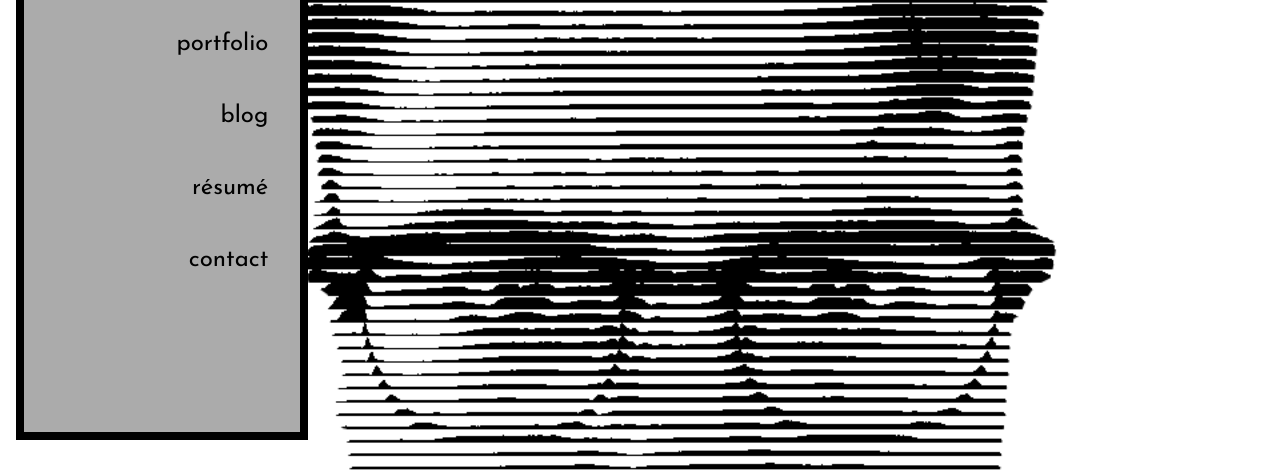
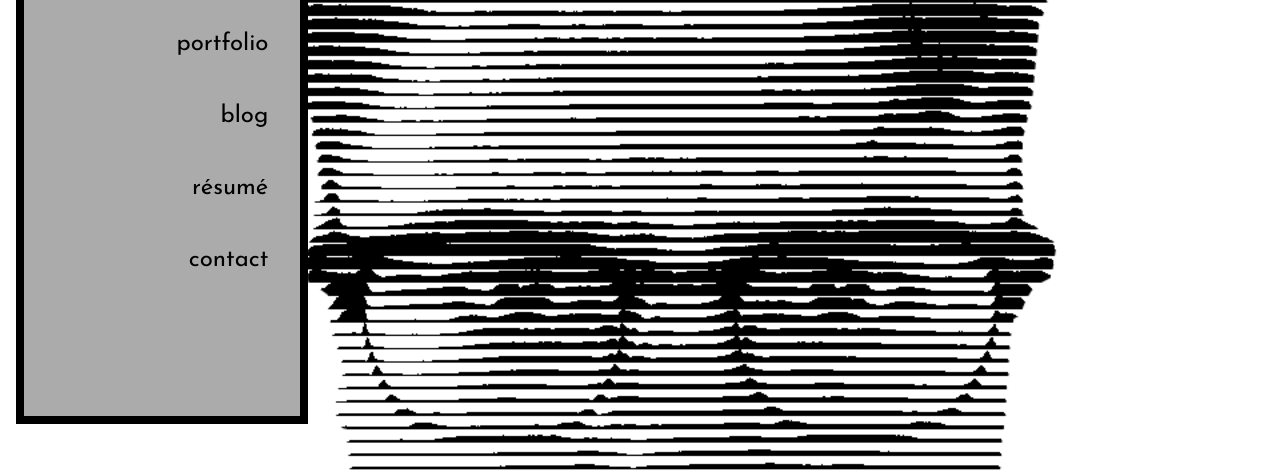
Before and after one commit to ZacharyDudley/Zach.com, a React app: page / in a window 1280 px wide. Shown: the part 344-816 px from the top of the page. Built offline with nearby package versions, Linux system fonts and the light colour scheme.

Commit message:
WIP styling

```diff
--- a/client/Sidebar.js
+++ b/client/Sidebar.js
@@ -5,6 +5,7 @@ const Sidebar = () => {
 
   return (
     <div id="sideMenu">
+    <div id="sideMenu-fixed">
       <div id="sideMenu-name">
         <p>ZACHARY<br /><span>D</span><br /> FRIEDMAN</p>
       </div>
@@ -16,6 +17,7 @@ const Sidebar = () => {
         <NavLink to="/resume">RE&#769;SUME&#769;</NavLink>
         <NavLink to="/contact">CONTACT</NavLink>
       </div>
+      </div>
     </div>
   )
 }
--- a/public/style.css
+++ b/public/style.css
@@ -26,11 +26,17 @@ body {
   display: flex;
   flex-direction: column;
   flex: 0 1 20%;
+}
+
+#sideMenu-fixed {
+  position: fixed;
   background-color: #ababab;
+  height: 90vh;
   border: 0.5rem solid black;
   padding: 0.5rem;
   margin: 0.5rem;
   margin-bottom: 1.5rem;
+
 }
 
 
```
